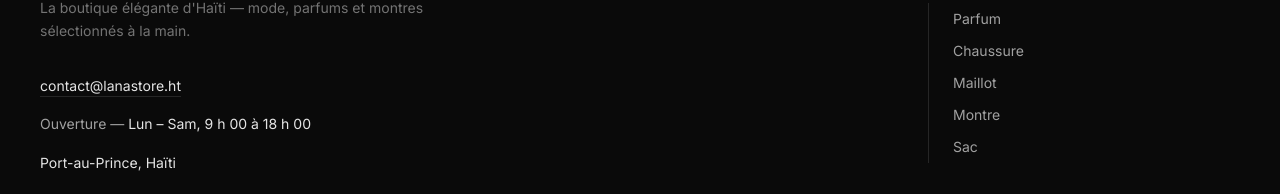
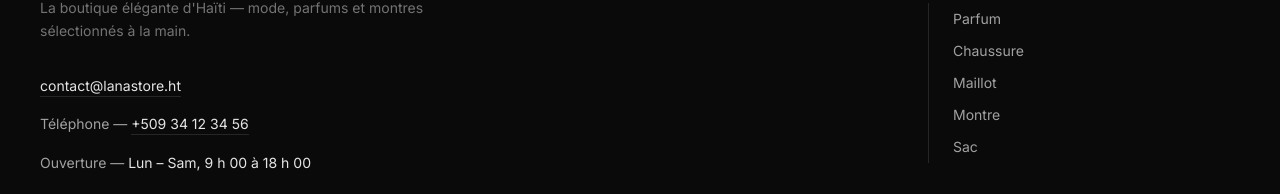
Before and after one commit to AMstudioai-lgtm/lana-store-1, a React (Vite) app: page / in a window 1280 px wide. Shown: the part 2531-2725 px from the top of the page. Built offline with nearby package versions, Linux system fonts and the light colour scheme; a web font is replaced by a local one.

Commit message:
fix: flou retracte a la section promesses (footer jamais floute) + numero de telephone footer

```diff
--- a/src/components/Footer.jsx
+++ b/src/components/Footer.jsx
@@ -32,6 +32,15 @@
                   className="border-b border-neutral-800 pb-0.5 text-neutral-200 transition-colors hover:text-white"
                 >
                   contact@lanastore.ht
+                </a>
+              </li>
+              <li>
+                Téléphone —{' '}
+                <a
+                  href="tel:+50934123456"
+                  className="border-b border-neutral-800 pb-0.5 text-neutral-200 transition-colors hover:text-white"
+                >
+                  +509 34 12 34 56
                 </a>
               </li>
               <li>
--- a/src/components/Promesse.jsx
+++ b/src/components/Promesse.jsx
@@ -34,10 +34,12 @@
 
       // entrée : 0 quand la section pointe en bas du viewport → 1 à 60 % d'avancée
       const entree = Math.min(1, Math.max(0, (vh - rect.top) / (vh * 0.6)))
-      // sortie : redescend à 0 quand la section quitte par le haut (arrivée du footer)
-      const sortie = Math.min(1, Math.max(0, rect.bottom / (vh * 0.5)))
-      const p = reduit ? 1 : entree * sortie
+      const p = reduit ? 1 : entree
 
+      // Le calque couvre tout l'écran à l'entrée, puis se rétracte avec la section :
+      // sa hauteur s'arrête au bas de la section → le footer n'est JAMAIS flouté.
+      const hauteur = Math.min(vh, Math.max(0, rect.bottom))
+      flou.style.height = `${hauteur.toFixed(1)}px`
       flou.style.backdropFilter = `blur(${(p * 24).toFixed(1)}px)`
       flou.style.webkitBackdropFilter = flou.style.backdropFilter
       flou.style.backgroundColor = `rgba(23, 23, 23, ${(p * 0.3).toFixed(3)})`
@@ -68,8 +70,12 @@
       }}
       className="relative z-10"
     >
-      {/* calque de flou plein écran : ni début ni bord — tout l'écran fond doucement */}
-      <div ref={flouRef} aria-hidden="true" className="pointer-events-none fixed inset-0 z-0" />
+      {/* calque de flou plein écran, rétracté au bas de la section (footer jamais flouté) */}
+      <div
+        ref={flouRef}
+        aria-hidden="true"
+        className="pointer-events-none fixed inset-x-0 top-0 z-0 h-dvh"
+      />
 
       {/* contenu flottant : texte + carrés blancs, plats, posés sur le flou */}
       <div
```
